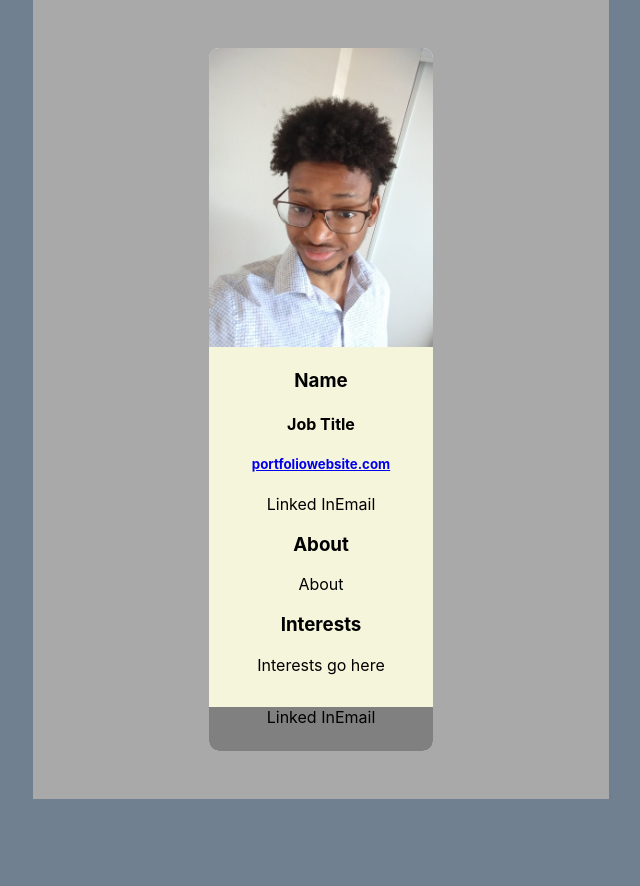
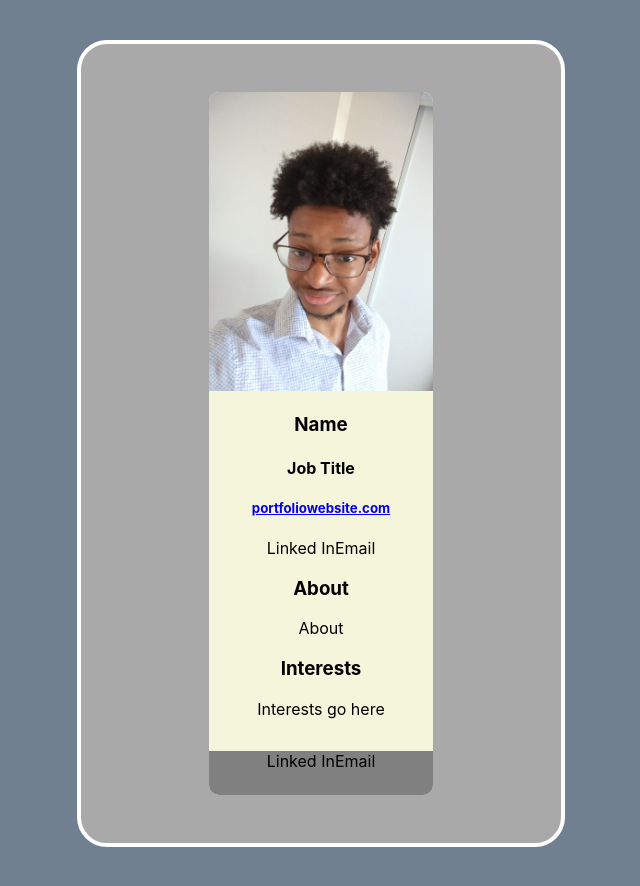
Before and after one commit to Neshamon/Digital-Business-Card, a React (Create React App) app: page / in a window 1280 px wide. Shown: the whole page, without its empty margins (319-959 px from the left). Before the commit the page ends 800 px from the top, so only its background shows below. Built offline with nearby package versions, Linux system fonts and the light colour scheme.

Commit message:
Add a border to root & readjust size

```diff
--- a/src/App.css
+++ b/src/App.css
@@ -5,7 +5,10 @@
   background-color: darkgray;
   width: 25%;
   height: auto;
-  padding: 3em 8em 3em 8em;
+  padding: 3em 5em 3em 5em;
+  margin: 2.5em 2em 2.5em 2em;
+  border-radius: 30px;
+  border: .3em solid white;
 }
 
 .App {
```
